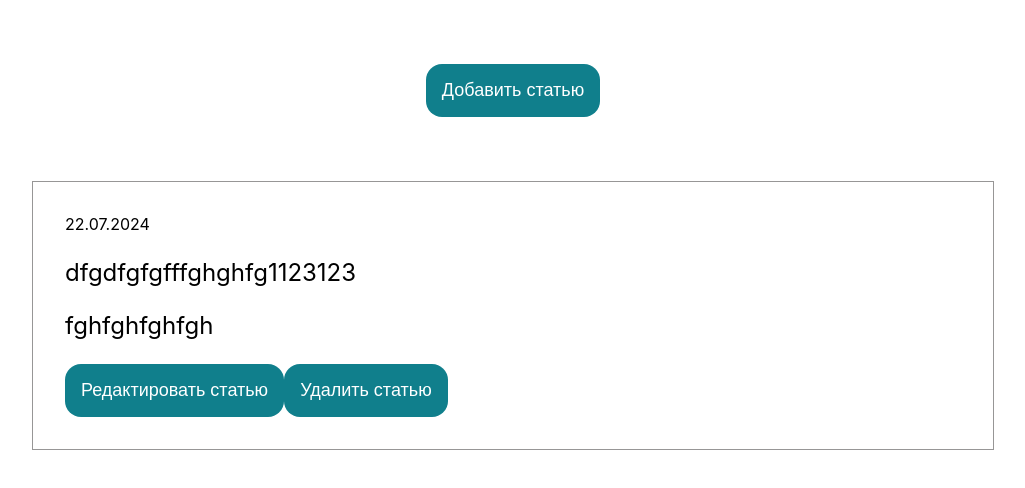
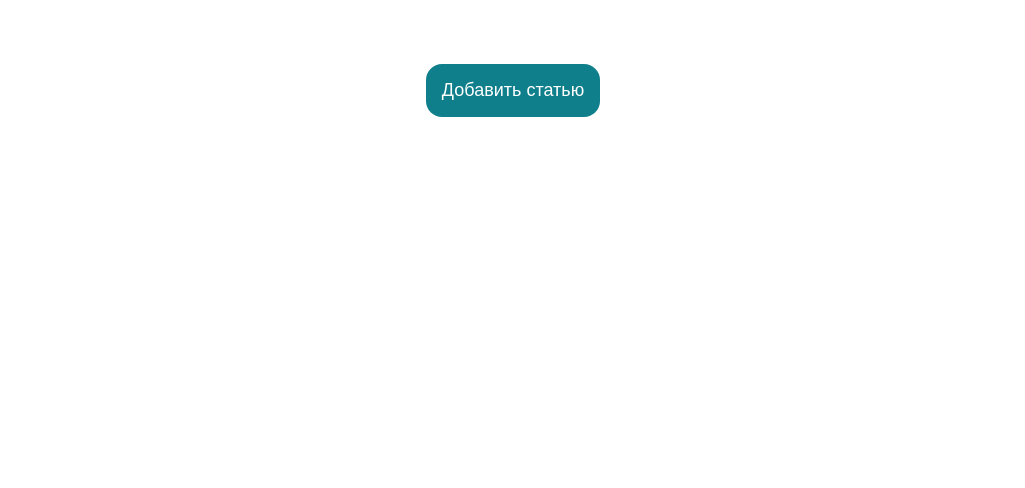
Before and after one commit to Dumacuk1993/test_auto_push, a React (Create React App) app: page / in a window 1280 px wide. Shown: the top 488 px of the page, without its empty margins (127-1152 px from the left). Built offline with nearby package versions, Linux system fonts and the light colour scheme.

Commit message:
Auto-commit

```diff
--- a/src/data.js
+++ b/src/data.js
@@ -1,12 +1,3 @@
-const dataNews = [
-  {
-    "id": "a3426f9a-abdd-4d3b-9bef-17e87966f0e6",
-    "html_template": "<p>dfgdfgfgfffghghfg1123123</p><p>fghfghfghfgh</p>",
-    "date": "22.07.2024",
-    "logo": "",
-    "title": "",
-    "image": ""
-  }
-];
+const dataNews = [];
 
 export default dataNews;
```
